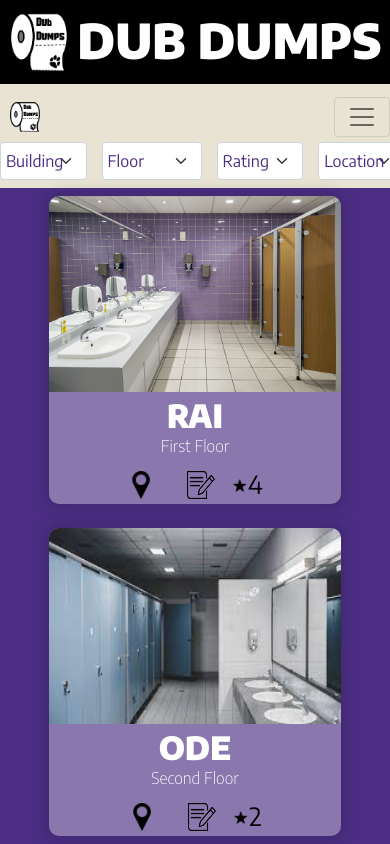
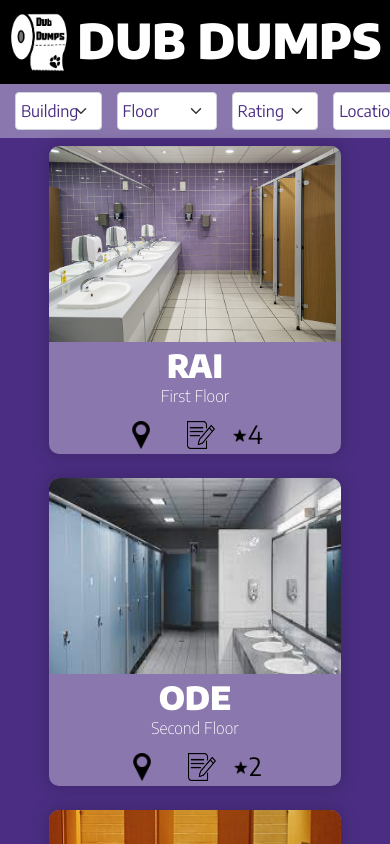
Before and after one commit to info340b-sp22/Dub-Dumps, a React (Create React App) app: page /search in a window 390 px wide. Shown: the top 844 px of the page. Built offline with nearby package versions, Linux system fonts and the light colour scheme.

Commit message:
started bathroom page, need to route the page

```diff
--- a/public/css/style.css
+++ b/public/css/style.css
@@ -14,7 +14,7 @@ body {
 /* SEARCH PAGE */
 
 .navbar {
-    background-color: #e8e3d3;
+    background-color: #ffffff59;
 }
 
 .nav-category {
@@ -28,6 +28,10 @@ body {
 }
 
 #buildingSelect {
+    margin-left: 15px;
+}
+
+.form-select {
     width: 100px;
     margin-right: 15px;
 }
@@ -36,9 +40,13 @@ body {
     padding: 15px;
 } */
 
-.nav-logo {
+/* .nav-logo {
     padding: 10px;
-}
+} */
+
+/* #submitButton {
+    margin-left: auto;
+} */
 
 .card {
     width: 80%;
--- a/src/Components/App.js
+++ b/src/Components/App.js
@@ -1,6 +1,7 @@
 import React, { useState } from 'react'; //import React Component
-import { BrowserRouter as Router, Routes, Route } from 'react-router-dom';
+import { BrowserRouter as Router, Routes, Route, Navigate } from 'react-router-dom';
 import SearchPage from './SearchPage.js';
+import BathroomPage from './BathroomPage.js'
 import HomePage from './HomePage.js';
 import Header from './Header.js';
 import Footer from './Footer.js';
@@ -12,8 +13,13 @@ function App(props) {
       <Router>
         <Header />
         <Routes>
-          <Route exact path='/home' element={<HomePage />} />
-          <Route path='/search' element={<SearchPage data={props.data} />} />
+          <Route path='/home' element={<HomePage />} />
+          <Route path='/search' element={<SearchPage data={props.data} />} >
+            {/* doesnt work <Route path='search/bathroom/:bathroomID' element={<BathroomPage />} /> */}
+          </Route>
+          {/* path is here for now so we can view the page */}
+          <Route path='/bathroom' element={<BathroomPage />} />
+          <Route path='*' element={<Navigate to="/home" />} />
         </Routes>
       </Router>
       <Footer />
--- a/src/Components/BathroomList.js
+++ b/src/Components/BathroomList.js
@@ -1,17 +1,15 @@
 import React, { useState } from 'react'; //import React Component
-import bathroomData from '../data/bathrooms.json'
+import { Link } from 'react-router-dom'
 
 function BathroomCard(props) {
     let bathroomData = props.bathroomData;
 
     return (
-        <div className="col-md-6 col-xl-4 d-flex justify-content-center">
+        <Link to={'search/bathroom/' + bathroomData.id} className="col-md-6 col-xl-4 d-flex justify-content-center" style={{color: 'white', textDecoration: 'none' }}>
             <div className="card mb-4">
+                <img src={bathroomData.src} className="pb-1 br-img" />
                 <div className="card-body p-0">
                     <div className="row">
-                        <div className="col-sm-auto col-xl-12 ml-auto mr-auto">
-                            <img src={bathroomData.src} className="pb-1 br-img" />
-                        </div>
                         <div className="col-sm">
                             <h2 className="card-title my-0">{bathroomData.building}</h2>
                             <p className="card-text my-0 floor">{bathroomData.floor}</p>
@@ -25,7 +23,7 @@ function BathroomCard(props) {
                     </div>
                 </div>
             </div>
-        </div>
+        </Link>
     )
 }
 
--- /dev/null
+++ b/src/Components/BathroomPage.js
@@ -0,0 +1,12 @@
+import React, { useState } from 'react'; //import React Component
+
+export default function BathroomPage() {
+    return (
+        <div>
+            <h2>Bathroom Name</h2>
+            <p>This will be the image of the bathroom</p>
+            <p>If possible, we will have the bathroom's location on the map.</p>
+            <h3>User rating system below somehow</h3>
+        </div>
+    )
+}
--- a/src/Components/SearchPage.js
+++ b/src/Components/SearchPage.js
@@ -12,16 +12,16 @@ export default function SearchPage(props) {
     function applyFilter(bldgName, floorName, ratingNum, locationSelected) {
         let fullData = props.data;
         let bldgCards = fullData
-        if(bldgName != ''){
+        if (bldgName != '') {
             bldgCards = bldgCards.filter(card => (card.building === bldgName))
         }
-        if(floorName != ''){
+        if (floorName != '') {
             bldgCards = bldgCards.filter(card => (card.floor === floorName))
         }
-        if(ratingNum != ''){
+        if (ratingNum != '') {
             bldgCards = bldgCards.filter(card => (card.rating === ratingNum))
         }
-        if(locationSelected != ''){
+        if (locationSelected != '') {
             bldgCards = bldgCards.filter(card => (card.location === locationSelected))
         }
         setData(bldgCards);
@@ -30,11 +30,11 @@ export default function SearchPage(props) {
     return (
         <div>
             <nav className="navbar navbar-expand-lg navbar-light mb-2">
-                <img className="nav-logo" src="./img/logo.png" width="50px" height="50px" />
-                <button className="navbar-toggler" type="button" data-toggle="collapse" data-target="#navbarSupportedContent" aria-controls="navbarSupportedContent" aria-expanded="false" aria-label="Toggle navigation">
+                {/* should we leave the logo out? also we still need to implement the hamburger menu functionality for mobile screens*/}
+                {/* <img className="nav-logo" src="./img/logo.png" width="50px" height="50px" /> */}
+                {/* <button className="navbar-toggler" type="button" data-toggle="collapse" data-target="#navbarSupportedContent" aria-controls="navbarSupportedContent" aria-expanded="false" aria-label="Toggle navigation">
                     <span className="navbar-toggler-icon"></span>
-                </button>
-
+                </button> */}
                 <div className="collapse navbar-collapse d-flex justify-content-between" id="navbarSupportedContent">
                     <ul className="navbar-nav mr-auto">
                         <li className="nav-item dropdown">
--- a/src/Components/StructuredSearch.js
+++ b/src/Components/StructuredSearch.js
@@ -68,19 +68,19 @@ export function StructuredSearch(props) {
 
     return (
         <li className="nav-item dropdown d-flex">
-            <select id="buildingSelect" className="nav-category dropdown-toggle form-select" onChange={changeBldg} >
+            <select id="buildingSelect" className="nav-category dropdown-toggle form-select select-dropdown" onChange={changeBldg} >
                 <option value="">Building</option>
                 {buildings}
             </select>
-            <select id="buildingSelect" className="nav-category dropdown-toggle form-select" onChange={changeFloor} >
+            <select id="floorSelect" className="nav-category dropdown-toggle form-select" onChange={changeFloor} >
                 <option value="">Floor</option>
                 {floors}
             </select>
-            <select id="buildingSelect" className="nav-category dropdown-toggle form-select" onChange={changeRating} >
+            <select id="ratingSelect" className="nav-category dropdown-toggle form-select" onChange={changeRating} >
                 <option value="">Rating</option>
                 {ratings}
             </select>
-            <select id="buildingSelect" className="nav-category dropdown-toggle form-select" onChange={changeLocation} >
+            <select id="locationSelect" className="nav-category dropdown-toggle form-select" onChange={changeLocation} >
                 <option value="">Location</option>
                 {locations}
             </select>
--- a/src/data/bathrooms.json
+++ b/src/data/bathrooms.json
@@ -35,7 +35,7 @@
     "id": 5,
     "src": "img/bathroom5.jpg",
     "building": "CHB",
-    "floor": "Individual Floor",
+    "floor": "Third Floor",
     "rating": "1",
     "location": "South"
   },
@@ -83,7 +83,7 @@
     "id": 12,
     "src": "img/bathroom11.jpg",
     "building": "MGH",
-    "floor": "Second Floor",
+    "floor": "Fourth Floor",
     "rating": "4",
     "location": "South"
   },
@@ -163,7 +163,7 @@
     "id": 22,
     "src": "img/bathroom1.jpg",
     "building": "BRK",
-    "floor": "Second Floor",
+    "floor": "Fourth Floor",
     "rating": "4",
     "location": "North"
   },
```
